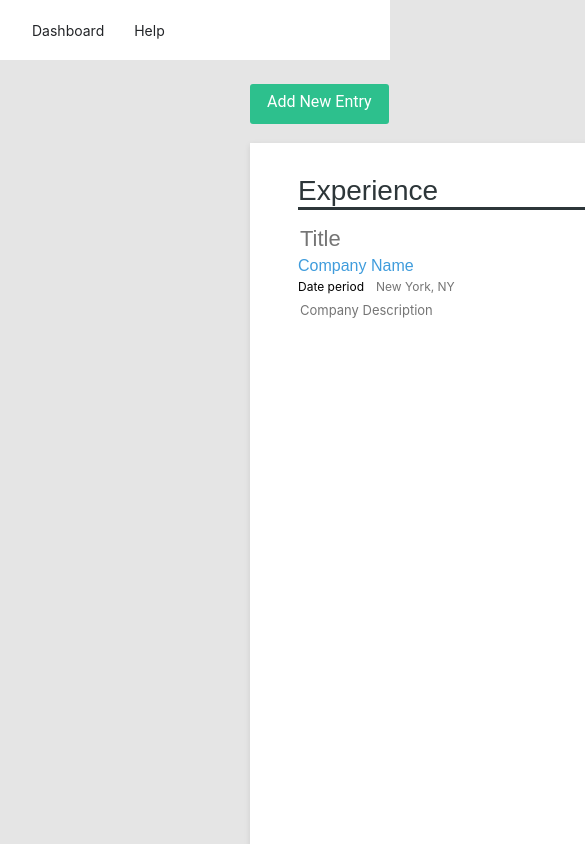
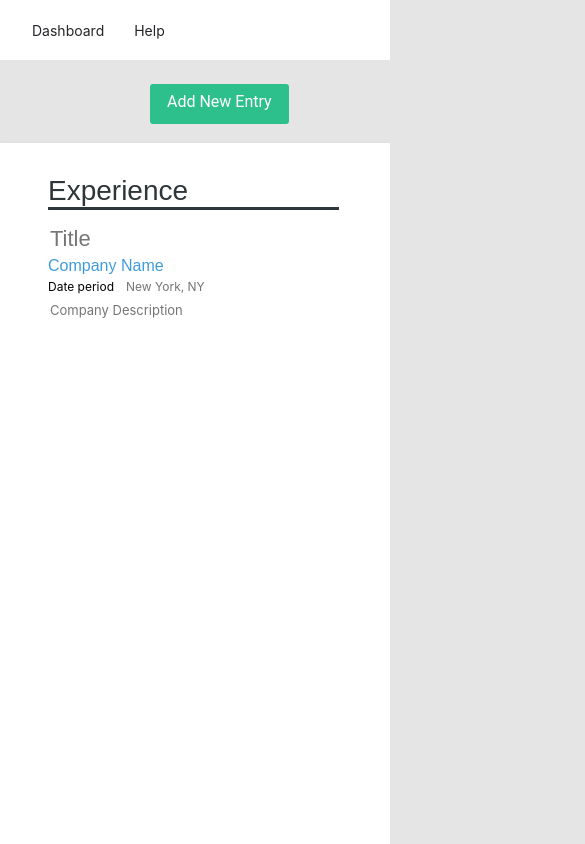
Before and after one commit to hristokarchev25/ResumeBuilder, a React (Create React App) app: page / in a window 390 px wide. Shown: the top 844 px of the page, 585 px wide, since content can reach past the window. Built offline with nearby package versions, Linux system fonts and the light colour scheme.

Commit message:
fix/responsive design in Dashboard

```diff
--- a/src/components/Dashboard/Dashboard.css
+++ b/src/components/Dashboard/Dashboard.css
@@ -161,3 +161,18 @@
     border: 1px solid #BDBDBD;
     border-radius: 3px;
 }
+
+@media only screen and (max-width: 1024px) {
+    .add_button {
+        left: 150px;
+    }
+
+    .page {
+        width: 100%;
+        left: 0;
+    }
+
+    .experience_header {
+        width: 85%;
+    }
+  }
```
